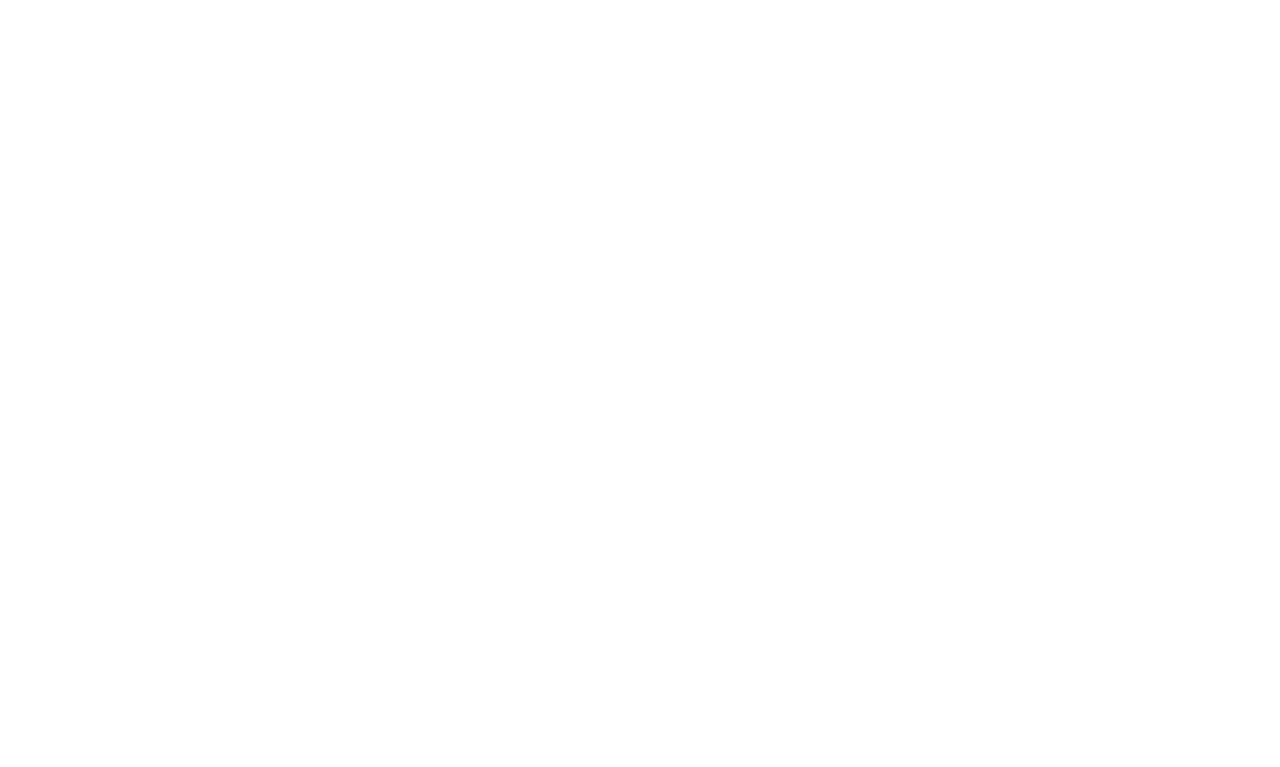
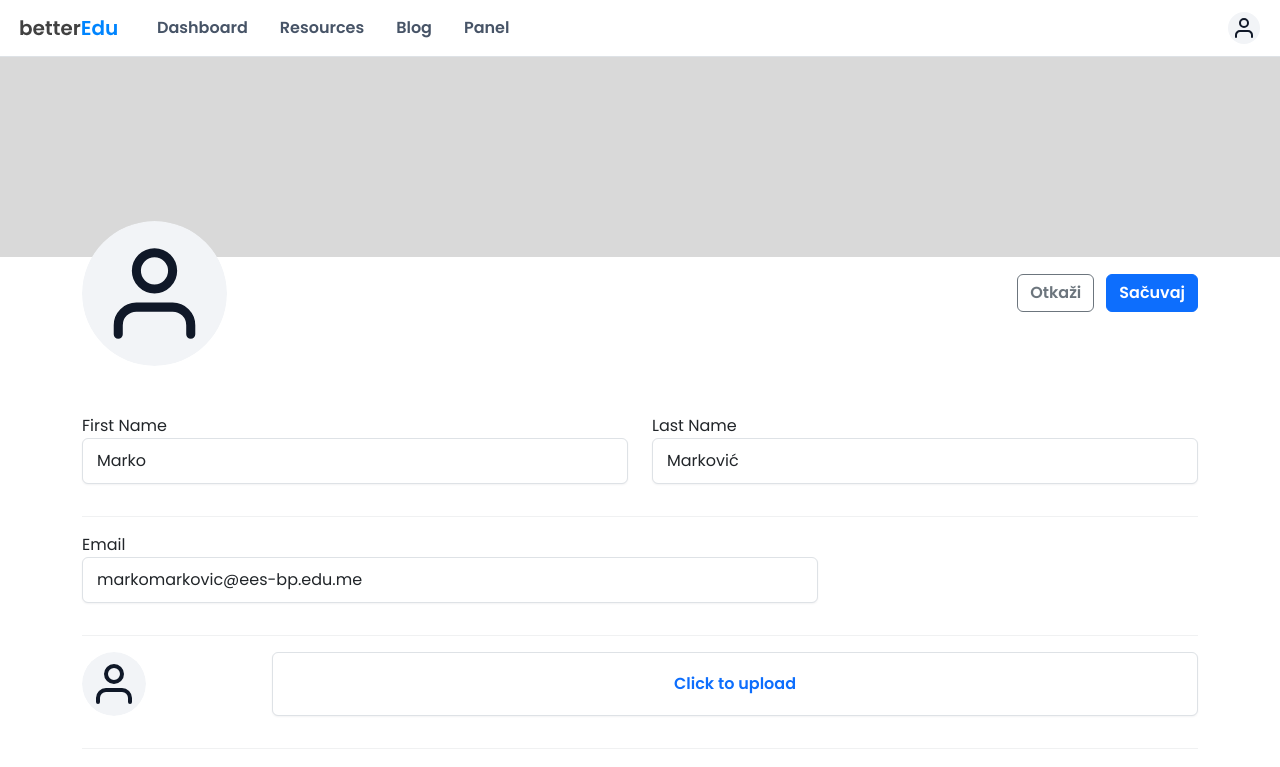
Before and after one commit to FlaShadowK/betterEdu, a React (Create React App) app: page /profile/edit in a window 1280 px wide. Before the commit this address had no page. Shown: the top 767 px of the page. Built offline with nearby package versions, Linux system fonts and the light colour scheme.

Commit message:
done with edit user page

```diff
--- a/src/App.js
+++ b/src/App.js
@@ -1,11 +1,15 @@
+import { BrowserRouter, Routes, Route } from "react-router-dom";
+import './assets/bootstrap/css/bootstrap.css';
+import 'bootstrap/dist/js/bootstrap.min.js';
+
+import Home from './components/Home/Home';
+
 import Login from "./components/Auth/Login";
 import Register from "./components/Auth/Register";
-import { BrowserRouter, Routes, Route } from "react-router-dom";
 import AuthReset from "./components/Auth/components/AuthReset";
-import Home from './components/Home/Home';
+
 import Profile from "./components/Profile/Profile";
-import './assets/bootstrap/css/bootstrap.css';
-import 'bootstrap/dist/js/bootstrap.min.js';
+import EditProfile from "./components/Profile/EditProfile";
 function App() {
   return (
     <BrowserRouter>
@@ -16,7 +20,10 @@
                 <Route path="home" element={<Home/>}/>
                 <Route path="register" element={<Register/>}/>
                 <Route path="forgot" element={<AuthReset/>}/>
-                <Route path="profile" element={<Profile/>}/>
+            </Route>
+            <Route path="/profile/">
+                <Route index element={<Profile/>}/>
+                <Route path="edit" element={<EditProfile/>}/>
             </Route>
         </Routes>
     </BrowserRouter>
--- /dev/null
+++ b/src/components/Profile/EditProfile.jsx
@@ -0,0 +1,42 @@
+import Header from '../UI/Header';
+import ProfilePicture from "./components/ProfilePicture";
+import Picture from "./Profile.svg";
+import ProfileContainer from "./components/ProfileContainer";
+import EditProfileForm from "./components/EditProfileForm";
+
+const EditProfile = () => {
+
+    const formSubmitHandler = (evt) => {
+        evt.preventDefault();
+        //     send request to backend
+        window.location.href = '/profile';
+    }
+
+    return (
+        <>
+            <Header/>
+            <ProfileContainer>
+                <form onSubmit={formSubmitHandler}>
+                    <div className="d-flex justify-content-between align-items-center">
+                        <ProfilePicture image={Picture}/>
+                        <div>
+                            <a href={'/profile'} className="btn btn-outline-secondary">Otkaži</a>
+                            <span style={{paddingLeft: '12px'}}></span>
+                            <button type={"submit"} className="btn btn-primary">Sačuvaj</button>
+                        </div>
+                    </div>
+                    <div style={{paddingBottom: '48px'}}></div>
+                    <EditProfileForm
+                        ime={"Marko"}
+                        prezime={"Marković"}
+                        email={"markomarkovic@ees-bp.edu.me"}
+                        bio={"Lorem Ipsum"}
+                        photo={Picture}
+                    />
+                </form>
+            </ProfileContainer>
+        </>
+    );
+}
+
+export default EditProfile;
--- a/src/components/Profile/Profile.jsx
+++ b/src/components/Profile/Profile.jsx
@@ -14,7 +14,7 @@
             <ProfileContainer>
                 <div className="d-flex justify-content-between align-items-center">
                     <ProfilePicture image={Picture}/>
-                    <button type="button" className="btn btn-outline-secondary">Edit</button>
+                    <a href={'/profile/edit'} className="btn btn-outline-secondary">Edit</a>
                 </div>
                 <ProfileDetails
                     ime={"Marko"}
--- /dev/null
+++ b/src/components/Profile/components/EditProfileForm.css
@@ -0,0 +1,7 @@
+#fileinputspan {
+
+}
+
+#fileinputspan:hover {
+    cursor: pointer;
+}
--- /dev/null
+++ b/src/components/Profile/components/EditProfileForm.jsx
@@ -0,0 +1,131 @@
+import Separator from "../../UI/Separator";
+import ProfilePicture from "./ProfilePicture";
+
+import './EditProfileForm.css'
+import {useState} from "react";
+
+const EditProfileForm = (props) => {
+
+    const [userInfo, setUserInfo] = useState({
+        ime: props.ime,
+        prezime: props.prezime,
+        email: props.email,
+        bio: props.bio,
+        photo: props.photo
+    });
+    const [charLeft, setCharLeft] = useState(400 - props.bio.toString().length);
+
+    // console.log(userInfo);
+
+    const formChangeHandler = evt => {
+        const name = evt.target.name;
+        const value = evt.target.value;
+        setUserInfo((prevState) => {
+            return {...prevState, [name]: value}
+        })
+    }
+
+    const textAreaChangeHandler = evt => {
+        setCharLeft(400 - evt.target.value.toString().length)
+    }
+
+    const openPrompt = evt => {
+        if (evt.target.id.toString() !== 'removePhoto') {
+            document.getElementById('fileinput').click();
+        }
+    }
+
+    const inputFileHandler = evt => {
+        let filename = evt.target.value.toString().replace('C:\\fakepath\\', '');
+        console.log(filename)
+        if (filename) {
+            document.getElementById('fileinputspan').children[0].hidden = true;
+            document.getElementById('fileinputspan').children[1].hidden = false;
+            document.getElementById('fileinputspan').children[2].hidden = false;
+            document.getElementById('fileinputspan').children[1].innerHTML = filename;
+        } else {
+            document.getElementById('fileinputspan').children[0].hidden = false;
+            document.getElementById('fileinputspan').children[1].hidden = true;
+            document.getElementById('fileinputspan').children[2].hidden = true;
+        }
+    }
+
+    const removePhoto = evt => {
+        evt.preventDefault();
+        document.getElementById('fileinput').value = null;
+        document.getElementById('fileinputspan').children[0].hidden = false;
+        document.getElementById('fileinputspan').children[1].hidden = true;
+        document.getElementById('fileinputspan').children[2].hidden = true;
+        setUserInfo((prevState) => {
+            return {...prevState, photo: props.photo}
+        })
+    }
+
+    return (
+        <>
+            <div className={'row'}>
+                <div className={'mb-3 col-12 col-md-6'}>
+                    <label htmlFor="fname">First Name</label>
+                    <input type="text" onChange={formChangeHandler} value={userInfo.ime} name={'ime'}
+                           className={'form-control'}/>
+                </div>
+                <div className={'mb-3 col-12 col-md-6'}>
+                    <label htmlFor="lname">Last Name</label>
+                    <input type="text" onChange={formChangeHandler} value={userInfo.prezime} name={'prezime'}
+                           className={'form-control'}/>
+                </div>
+            </div>
+
+            <Separator/>
+
+            <div className={"row"}>
+                <div className={'mb-3 col-12 col-md-8'}>
+                    <label htmlFor="email">Email</label>
+                    <input type="email" onChange={formChangeHandler} value={userInfo.email} name={'email'}
+                           className={'form-control'}/>
+                </div>
+            </div>
+
+            <Separator/>
+
+            <div className={"row"}>
+                <div className={'mb-3 col-2'}>
+                    <ProfilePicture height={64} image={props.photo}/>
+                </div>
+                <div className={'mb-3 col'}>
+                    <input id={'fileinput'} onChange={(evt) => {
+                        inputFileHandler(evt);
+                        formChangeHandler(evt)
+                    }} type="file" name={'photo'} hidden={true}
+                           className={'form-control h-100'}/>
+                    <span id={'fileinputspan'}
+                          className={'form-control h-100 d-flex align-items-center justify-content-between'}
+                          onClick={openPrompt}>
+                        <p className={'fw-bold text-primary m-auto'}>Click to upload</p>
+                        <p className={'fw-bold m-0'} hidden={true}></p>
+                        <p id={'removePhoto'} className={'fw-bold m-0'} onClick={removePhoto} hidden={true}>&#10006;</p>
+                    </span>
+                </div>
+            </div>
+
+            <Separator/>
+
+            <div className={"row"}>
+                <div className={'mb-3 col'}>
+                    <label htmlFor="email">Biografija</label>
+                    <textarea name="bio" onChange={(evt) => {
+                        formChangeHandler(evt);
+                        textAreaChangeHandler(evt)
+                    }} value={userInfo.bio} id="bio" rows="10"
+                              className={'form-control'}>
+
+                    </textarea>
+                    <p className={'text-secondary py-2'}>{charLeft} characters left</p>
+                </div>
+            </div>
+
+        </>
+    )
+}
+
+export default EditProfileForm;
--- a/src/components/Profile/components/ProfilePicture.jsx
+++ b/src/components/Profile/components/ProfilePicture.jsx
@@ -1,7 +1,7 @@
 
 const ProfilePicture = (props) => {
   return (
-      <img style={{height: 145, borderRadius: "50%"}} src={props.image} alt=""/>
+      <img style={{height: props.height || 145, borderRadius: "50%"}} src={props.image} alt=""/>
   );
 }
 
```
